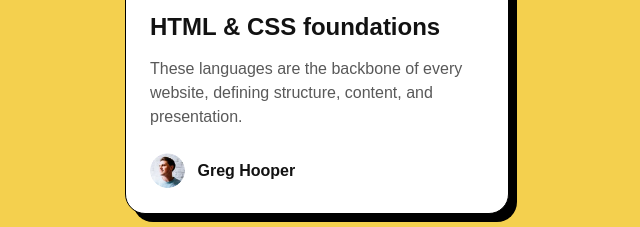
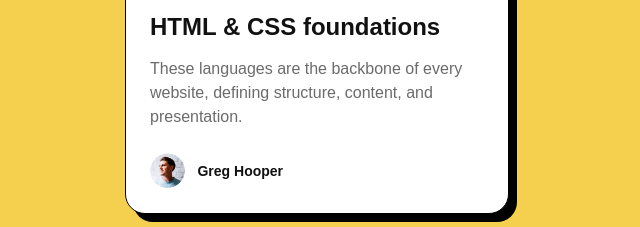
Before and after one commit to lola-ilori/Frontend-Recipe_landing_page, a plain HTML site: page index.html in a window 1280 px wide. Shown: the part 433-660 px from the top of the page, 323-963 px from the left. Drawn offline with Linux system fonts and the light colour scheme.

Commit message:
updated.

```diff
--- a/style.css
+++ b/style.css
@@ -9,7 +9,7 @@ body {
     font-size: 16px;
     margin-block-end: 0;
     font-family: 'Figtreee', sans-serif;
-    color: hsl(0, 0%, 7%);
+    color: #111;
     background-color: #f4d04e;
     display: flex;
     flex-direction: column;
@@ -58,6 +58,7 @@ main p {
 .content h2 {
     margin-bottom: 1rem;
     font-weight: 800;
+    font-size: 1.5rem;
 }
 
 .learning p {
@@ -72,8 +73,9 @@ main p {
 }
 
 .content p {
-    color:hsl(0, 0%, 35%);
+    color:#6b6b6b;
     line-height: 1.5;
+    font-weight: 500;
 }
 
 footer {
@@ -96,6 +98,7 @@ footer img {
 
 footer p {
     font-weight: 800;
+    font-size: 0.875rem;
 }
 .attribution {
     font-size: 0.6875rem;
```
